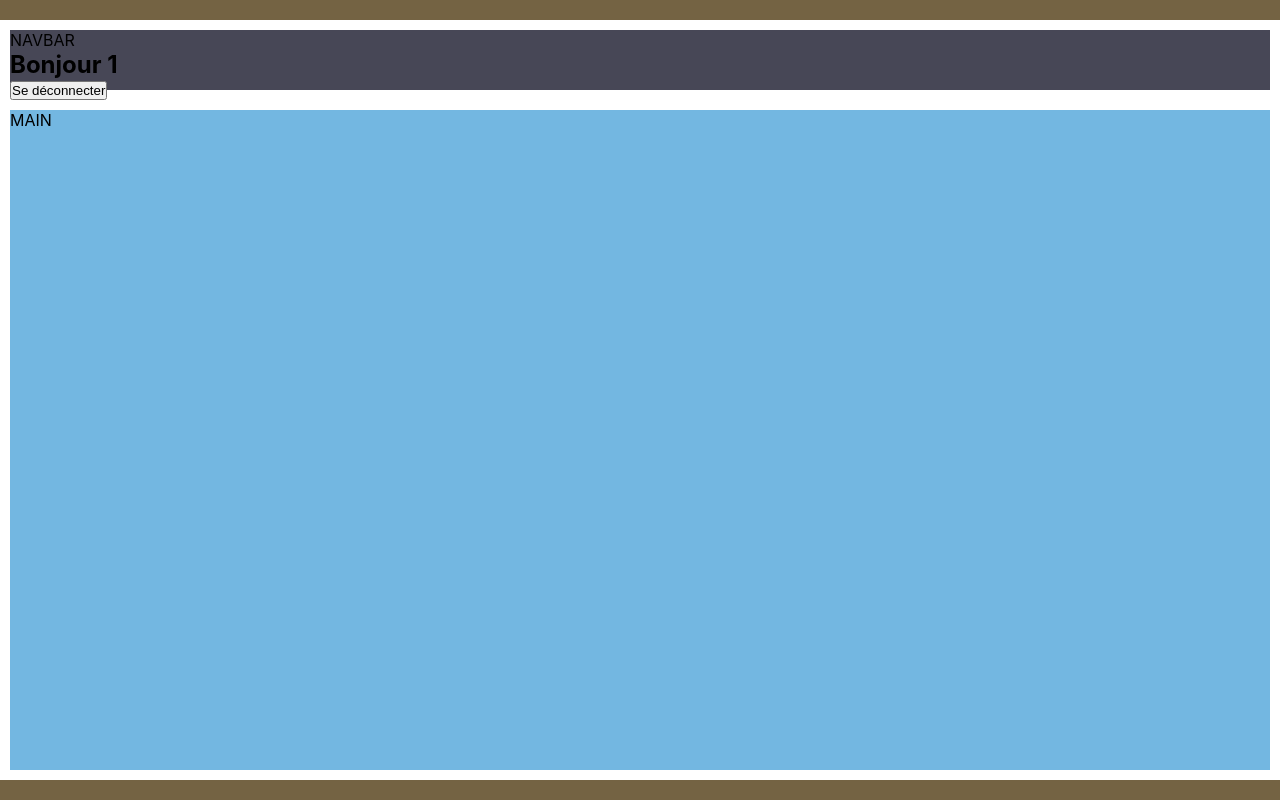
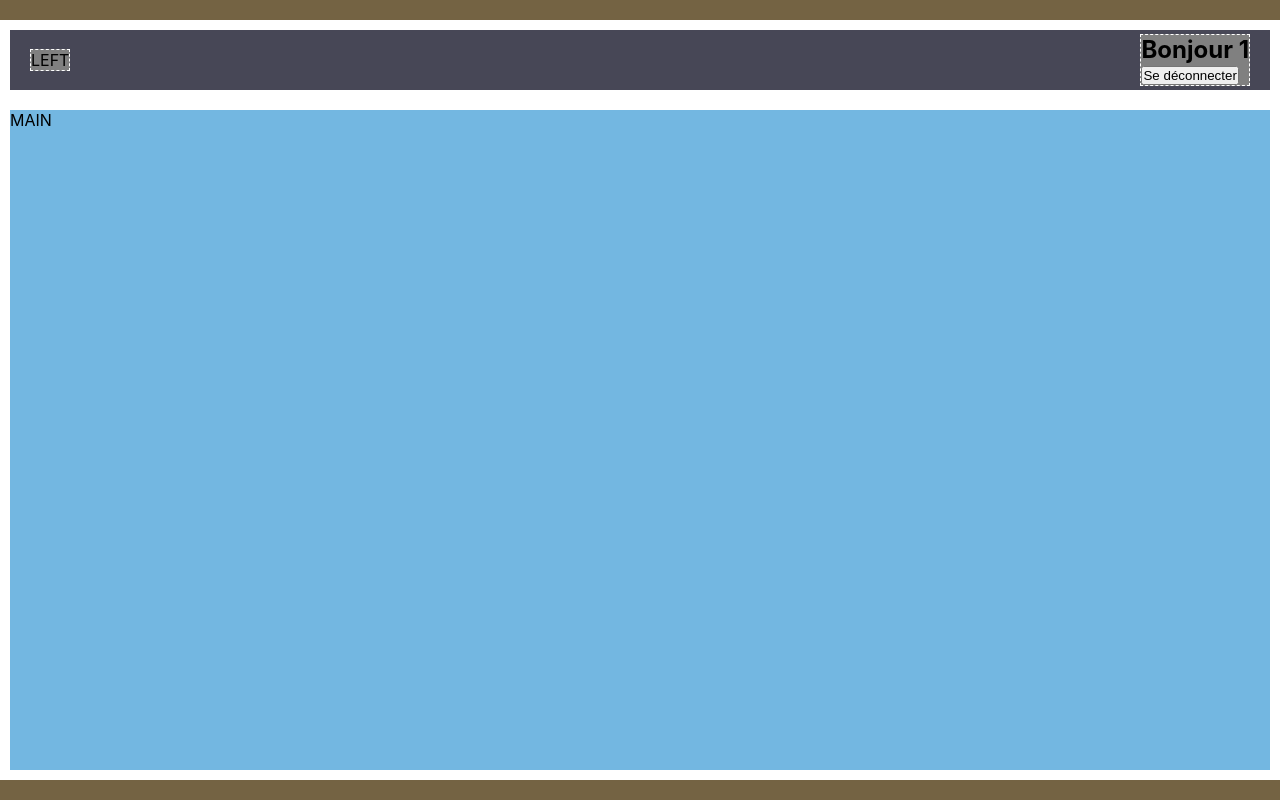
Before and after one commit to ChokDee-Sam/Crazee-Burger, a React (Vite) app: page /order/1 in a window 1280 px wide. Built offline with nearby package versions, Linux system fonts and the light colour scheme.

Commit message:
♻️ F04: ORDER > Navbar > Create NavbarRightSide

```diff
--- a/src/components/pages/order/Navbar.jsx
+++ b/src/components/pages/order/Navbar.jsx
@@ -1,14 +1,11 @@
-import { Link } from "react-router-dom"
 import styled from "styled-components"
+import NavbarRightSide from "./NavbarRightSide"
 
 export default function Navbar({ username }) {
   return (
     <NavbarStyled>
-      NAVBAR
-      <h1>Bonjour {username}</h1>
-      <Link to="/">
-        <button>Se déconnecter</button>
-      </Link>
+      <div className="left-side">LEFT</div>
+      <NavbarRightSide username={username} />
     </NavbarStyled>
   )
 }
@@ -17,4 +14,14 @@ const NavbarStyled = styled.nav`
   background: #474756;
   border: solid 10px white;
   height: 10vh;
+
+  display: flex;
+  justify-content: space-between;
+  align-items: center;
+  padding: 20px;
+
+  .left-side {
+    background: grey;
+    border: 1px dashed white;
+  }
 `
--- /dev/null
+++ b/src/components/pages/order/NavbarRightSide.jsx
@@ -0,0 +1,18 @@
+import { Link } from "react-router-dom"
+import styled from "styled-components"
+
+export default function NavbarRightSide({ username }) {
+  return (
+    <NavbarRightSideStyled>
+      <h1>Bonjour {username}</h1>
+      <Link to="/">
+        <button>Se déconnecter</button>
+      </Link>
+    </NavbarRightSideStyled>
+  )
+}
+
+const NavbarRightSideStyled = styled.div`
+  background: grey;
+  border: 1px dashed white;
+`
```
